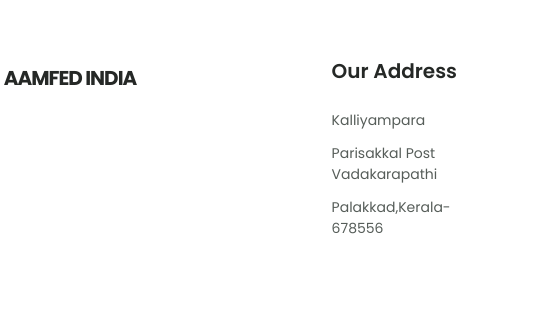
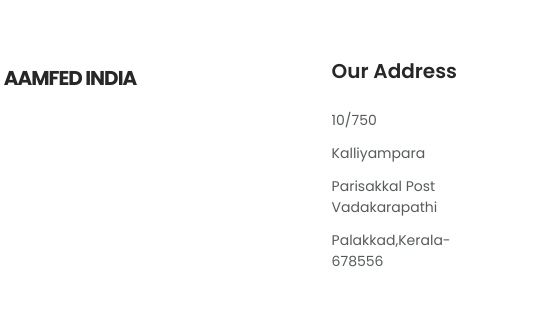
Before and after one commit to aamfed/project11, a plain HTML site: page index.html in a window 1280 px wide. Shown: the part 4664-4984 px from the top of the page, 202-742 px from the left. Drawn offline with nearby package versions, Linux system fonts and the light colour scheme.

Commit message:
Update index.html

```diff
--- a/index.html
+++ b/index.html
@@ -422,6 +422,7 @@
                     <h3 class="footer__title">Our Address</h3>
 
                     <ul class="footer__data">
+                        <li class="footer__information">10/750</li>
                         <li class="footer__information">Kalliyampara</li>
                         <li class="footer__information">Parisakkal Post Vadakarapathi</li>
                         <li class="footer__information">Palakkad,Kerala-678556</li>
```
